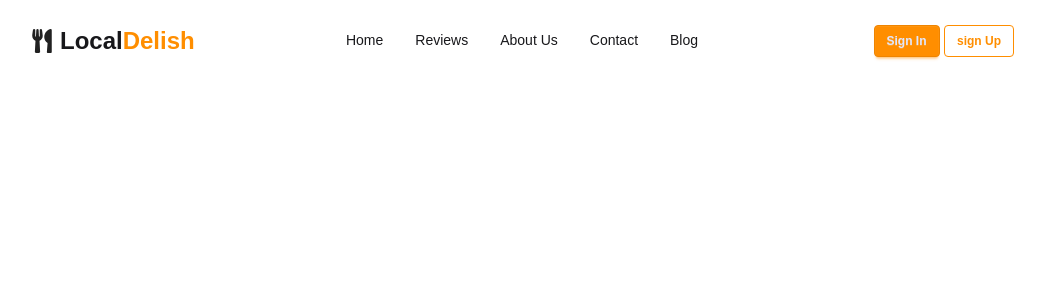
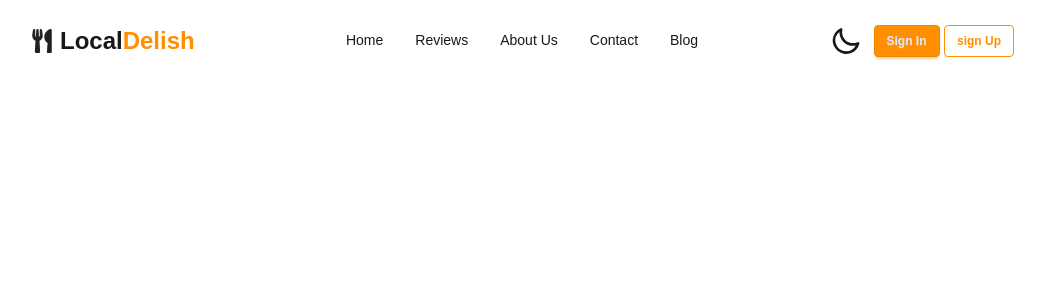
Before and after one commit to abdullah-shamim-2004/Local-Delish-Client, a React (Vite) app: page /auth in a window 1280 px wide. Shown: the top 300 px of the page, without its empty margins (118-1163 px from the left). Built offline with nearby package versions, Linux system fonts and the light colour scheme; no server answers.

Commit message:
Impliment Theme toggle system.

```diff
--- a/src/Components/Navbar/Navbar.jsx
+++ b/src/Components/Navbar/Navbar.jsx
@@ -1,4 +1,4 @@
-import React, { useContext } from "react";
+import React, { useContext, useEffect, useState } from "react";
 import { Link, NavLink } from "react-router";
 import { FaUserCircle, FaUtensils } from "react-icons/fa";
 import { toast, ToastContainer } from "react-toastify";
@@ -6,6 +6,8 @@ import AuthContext from "../../Context/AuthContext";
 
 const Navbar = () => {
   const { user, UserSignOut } = useContext(AuthContext);
+  const [theme, setTheme] = useState(localStorage.getItem("theme") || "light");
+  // console.log(theme);
 
   const handleSignOut = () => {
     UserSignOut()
@@ -16,7 +18,15 @@ const Navbar = () => {
         toast.error(error.message);
       });
   };
-
+  // store the theme in local storage
+  useEffect(() => {
+    localStorage.setItem("theme", theme);
+    document.querySelector("html").setAttribute("data-theme", theme);
+  }, [theme]);
+  // set theme
+  const handlToggle = (e) => {
+    e.target.checked ? setTheme("dark") : setTheme("light");
+  };
   const links = (
     <>
       <li>
@@ -100,6 +110,31 @@ const Navbar = () => {
 
           {/* User Section */}
           <div className="navbar-end flex items-center gap-3">
+            <label className="swap swap-rotate">
+              {/* this hidden checkbox controls the state */}
+              <input
+                type="checkbox"
+                onChange={handlToggle}
+                checked={theme === "dark"}
+              />
+
+              {/* sun icon */}
+              <svg
+                className="swap-on h-8 w-8 fill-current"
+                xmlns="http://www.w3.org/2000/svg"
+                viewBox="0 0 24 24"
+              >
+                <path d="M5.64,17l-.71.71a1,1,0,0,0,0,1.41,1,1,0,0,0,1.41,0l.71-.71A1,1,0,0,0,5.64,17ZM5,12a1,1,0,0,0-1-1H3a1,1,0,0,0,0,2H4A1,1,0,0,0,5,12Zm7-7a1,1,0,0,0,1-1V3a1,1,0,0,0-2,0V4A1,1,0,0,0,12,5ZM5.64,7.05a1,1,0,0,0,.7.29,1,1,0,0,0,.71-.29,1,1,0,0,0,0-1.41l-.71-.71A1,1,0,0,0,4.93,6.34Zm12,.29a1,1,0,0,0,.7-.29l.71-.71a1,1,0,1,0-1.41-1.41L17,5.64a1,1,0,0,0,0,1.41A1,1,0,0,0,17.66,7.34ZM21,11H20a1,1,0,0,0,0,2h1a1,1,0,0,0,0-2Zm-9,8a1,1,0,0,0-1,1v1a1,1,0,0,0,2,0V20A1,1,0,0,0,12,19ZM18.36,17A1,1,0,0,0,17,18.36l.71.71a1,1,0,0,0,1.41,0,1,1,0,0,0,0-1.41ZM12,6.5A5.5,5.5,0,1,0,17.5,12,5.51,5.51,0,0,0,12,6.5Zm0,9A3.5,3.5,0,1,1,15.5,12,3.5,3.5,0,0,1,12,15.5Z" />
+              </svg>
+              {/* moon icon */}
+              <svg
+                className="swap-off h-8 w-8 fill-current"
+                xmlns="http://www.w3.org/2000/svg"
+                viewBox="0 0 24 24"
+              >
+                <path d="M21.64,13a1,1,0,0,0-1.05-.14,8.05,8.05,0,0,1-3.37.73A8.15,8.15,0,0,1,9.08,5.49a8.59,8.59,0,0,1,.25-2A1,1,0,0,0,8,2.36,10.14,10.14,0,1,0,22,14.05,1,1,0,0,0,21.64,13Zm-9.5,6.69A8.14,8.14,0,0,1,7.08,5.22v.27A10.15,10.15,0,0,0,17.22,15.63a9.79,9.79,0,0,0,2.1-.22A8.11,8.11,0,0,1,12.14,19.73Z" />
+              </svg>
+            </label>
             {user ? (
               <div className="dropdown dropdown-end">
                 <div tabIndex={0} role="button" className="m-1">
@@ -121,20 +156,11 @@ const Navbar = () => {
 
                 <ul
                   tabIndex={0}
-                  className="dropdown-content menu bg-base-100 rounded-box z-10 w-52 p-2 shadow-sm"
+                  className="dropdown-content menu bg-base-100 rounded-box z-10 w-52 p-2 gap-2.5 shadow-sm"
                 >
                   <li>
                     <NavLink to={"/dashboard"}>DashBoard</NavLink>
                   </li>
-                  {/* <li>
-                    <NavLink to="/add-reviews">Add Reviews</NavLink>
-                  </li> */}
-                  {/* <li>
-                    <NavLink to="/my-reviews">My Reviews</NavLink>
-                  </li> */}
-                  {/* <li>
-                    <NavLink to="/my-favorites">My Favorites</NavLink>
-                  </li> */}
                   <li>
                     <button
                       onClick={handleSignOut}
--- a/src/index.css
+++ b/src/index.css
@@ -6,7 +6,16 @@
   --color-primary: #ff8e00;
   --color-secondary: #212121;
 }
+@plugin "daisyui/theme" {
+  name: "dark";
+  --color-primary: #ff8e00;
+  --color-secondary: #212121;
+}
+
+@custom-variant dark (&:where([data-theme=night], [data-theme=night] *));
+
 @import url("https://fonts.googleapis.com/css2?family=Poppins:ital,wght@0,100;0,200;0,300;0,400;0,500;0,600;0,700;0,800;0,900;1,100;1,200;1,300;1,400;1,500;1,600;1,700;1,800;1,900&display=swap");
+
 * {
   font-family: "Poppins", sans-serif;
 }
```
